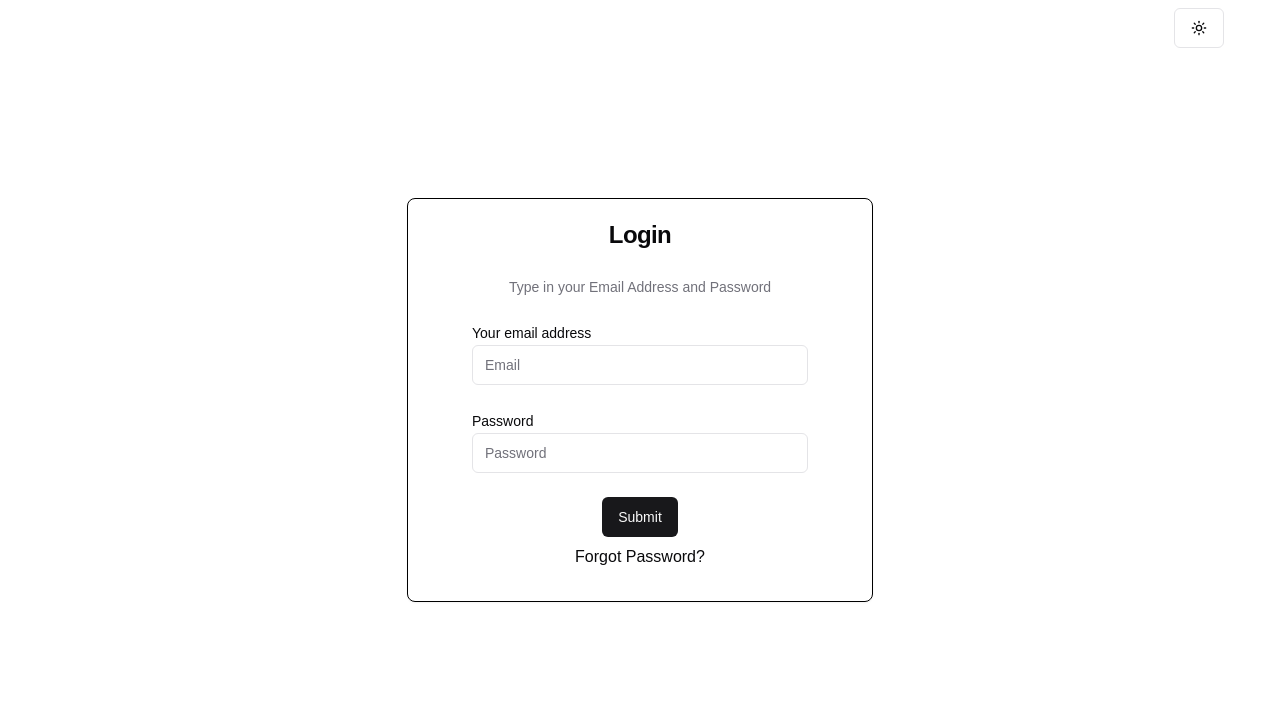
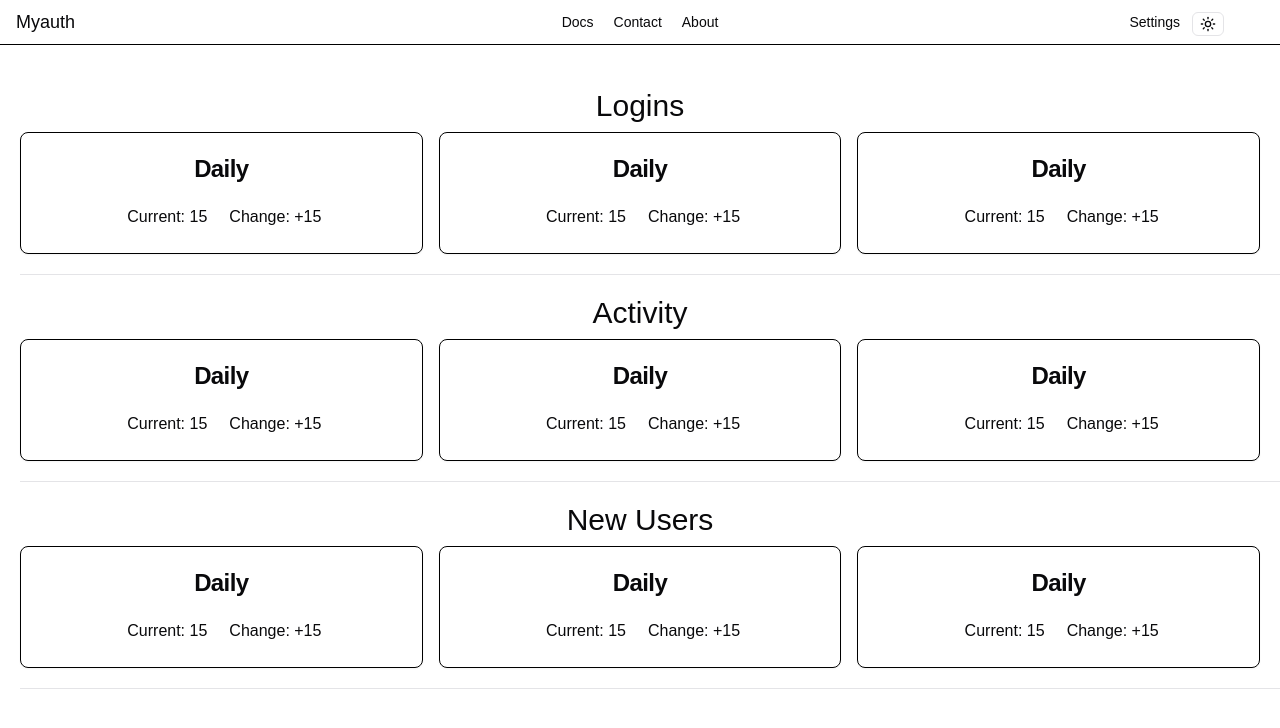
Before and after one commit to immanuel-254/myauth-design, a Next.js app: page / in a window 1280 px wide. Shown: the top 728 px of the page. Built offline with nearby package versions, Linux system fonts and the light colour scheme.

Commit message:
started making the dashboard

```diff
--- /dev/null
+++ b/app/components/stats.tsx
@@ -0,0 +1,24 @@
+import { Card, CardContent, CardHeader, CardTitle } from "@/components/ui/card";
+
+const Stat = () => {
+    return(
+
+      <div>
+        <Card className="px-10">
+  <CardHeader className="text-center">
+    <CardTitle>Daily</CardTitle>
+  </CardHeader>
+  <CardContent className="flex flex-col items-center justify-center">
+    <div className="grid grid-cols-2 gap-4 text-center">
+        <div>Current: 15</div>
+        <div>Change: +15</div>
+    </div>
+    </CardContent>
+
+</Card>
+      </div>
+)
+
+}
+
+export default Stat;
--- a/app/page.tsx
+++ b/app/page.tsx
@@ -1,9 +1,11 @@
+import Stat from "./components/stats";
+import HomePage from "./pages/home";
 import LoginPage from "./pages/login";
 
 export default function Home() {
   return (
     <div>
-      <LoginPage/>
+      <HomePage/>
     </div>
   );
 }
--- /dev/null
+++ b/app/pages/home.tsx
@@ -0,0 +1,44 @@
+import { Separator } from "@/components/ui/separator";
+import NavBar from "../components/navbar";
+import Stat from "../components/stats";
+
+export default function HomePage() {
+    return (
+      <div>
+        <NavBar/>
+        <div className="pt-20">
+            <p className="text-center text-3xl my-2">Logins</p>
+            <div className="grid grid-cols-1 md:grid-cols-3 sm:grid-cols-2 gap-4 mx-5">
+            <Stat/>
+            <Stat/>
+            <div className="md:col-span-1 sm:col-span-2">
+            <Stat/>
+            </div>
+            </div>
+            <Separator className="mx-5 mt-5"/>
+          </div>
+            <div className="mt-5">
+          <p className="text-center text-3xl my-2">Activity</p>
+            <div className="grid grid-cols-1 md:grid-cols-3 sm:grid-cols-2 gap-4 mx-5">
+            <Stat/>
+            <Stat/>
+            <div className="md:col-span-1 sm:col-span-2">
+            <Stat/>
+            </div>
+            </div>
+            <Separator className="mx-5 mt-5"/>
+          </div>
+          <div className="mt-5">
+          <p className="text-center text-3xl my-2">New Users</p>
+            <div className="grid grid-cols-1 md:grid-cols-3 sm:grid-cols-2 gap-4 mx-5">
+            <Stat/>
+            <Stat/>
+            <div className="md:col-span-1 sm:col-span-2">
+            <Stat/>
+            </div>
+            </div>
+            <Separator className="mx-5 mt-5"/>
+          </div>
+      </div>
+    )
+  }
--- /dev/null
+++ b/components/ui/separator.tsx
@@ -0,0 +1,31 @@
+"use client"
+
+import * as React from "react"
+import * as SeparatorPrimitive from "@radix-ui/react-separator"
+
+import { cn } from "@/lib/utils"
+
+const Separator = React.forwardRef<
+  React.ElementRef<typeof SeparatorPrimitive.Root>,
+  React.ComponentPropsWithoutRef<typeof SeparatorPrimitive.Root>
+>(
+  (
+    { className, orientation = "horizontal", decorative = true, ...props },
+    ref
+  ) => (
+    <SeparatorPrimitive.Root
+      ref={ref}
+      decorative={decorative}
+      orientation={orientation}
+      className={cn(
+        "shrink-0 bg-border",
+        orientation === "horizontal" ? "h-[1px] w-full" : "h-full w-[1px]",
+        className
+      )}
+      {...props}
+    />
+  )
+)
+Separator.displayName = SeparatorPrimitive.Root.displayName
+
+export { Separator }
--- a/package.json
+++ b/package.json
@@ -12,6 +12,7 @@
     "@radix-ui/react-dropdown-menu": "^2.1.6",
     "@radix-ui/react-label": "^2.1.2",
     "@radix-ui/react-navigation-menu": "^1.2.5",
+    "@radix-ui/react-separator": "^1.1.2",
     "@radix-ui/react-slot": "^1.1.2",
     "class-variance-authority": "^0.7.1",
     "clsx": "^2.1.1",
```
Also changed, not shown: 1 other file (tests, documents, lock files or other folders).
